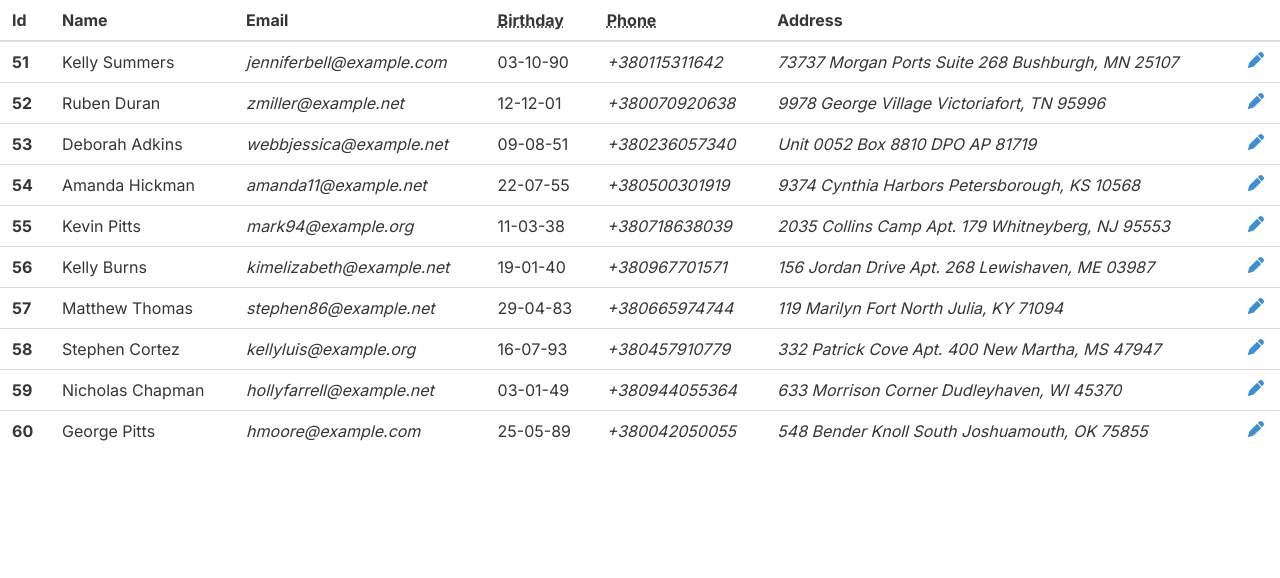
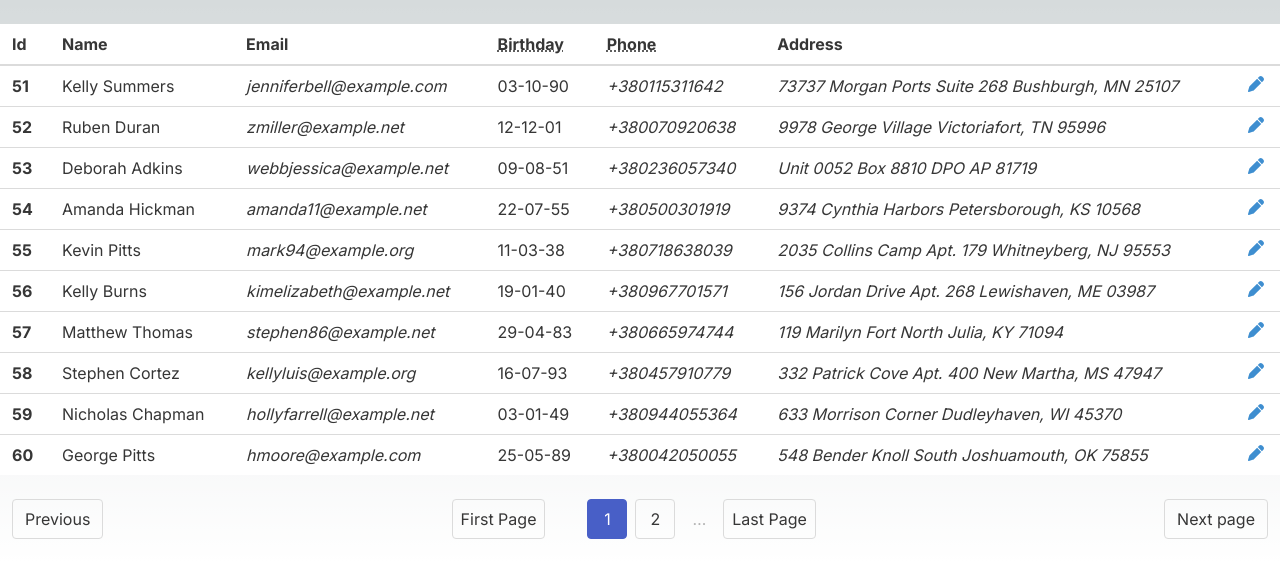
Before and after one commit to ivanbilotserkivskiy/table_test, a Next.js app in the folder table/: page / in a window 1280 px wide. Shown: the top 578 px of the page. Built offline with nearby package versions, Linux system fonts and the light colour scheme; no server answers.

Commit message:
add pagination

```diff
--- /dev/null
+++ b/table/src/app/components/Modal.tsx
@@ -0,0 +1,20 @@
+const Modal = () => {
+  return (
+    <div className="modal">
+      <div className="modal-background"></div>
+      <div className="modal-card">
+        <header className="modal-card-head">
+          <p className="modal-card-title">Modal title</p>
+          <button className="delete" aria-label="close"></button>
+        </header>
+        <section className="modal-card-body"></section>
+        <footer className="modal-card-foot">
+          <button className="button is-success">Save changes</button>
+          <button className="button">Cancel</button>
+        </footer>
+      </div>
+    </div>
+  );
+};
+
+export default Modal;
--- /dev/null
+++ b/table/src/app/components/Pagination.tsx
@@ -0,0 +1,151 @@
+'use client';
+import Link from 'next/link';
+import { usePathname, useSearchParams } from 'next/navigation';
+import { useCallback } from 'react';
+
+type Props = {
+  count: number;
+};
+
+const Pagination: React.FC<Props> = ({ count }) => {
+  const pathname = usePathname();
+  const searchParams = useSearchParams();
+
+  const offset = searchParams.get('offset') || 0;
+  const limit = searchParams.get('limit') || '10';
+
+  const pages = Array.from({ length: count / +limit }, (_, i) => i + 1);
+  const currentPage = Math.ceil(+offset / +limit) + 1;
+
+  const createQueryString = useCallback(
+    (name: string, value: string) => {
+      const params = new URLSearchParams(searchParams);
+      params.set(name, value);
+
+      return params.toString();
+    },
+    [searchParams]
+  );
+
+  return (
+    <nav
+      className="pagination is-centered pr-3 pl-3"
+      role="navigation"
+      aria-label="pagination"
+    >
+      <Link
+        className="pagination-previous"
+        href={
+          pathname +
+          '?' +
+          createQueryString(
+            'offset',
+            `${currentPage <= 1 ? 0 : (currentPage - 2) * +limit}`
+          )
+        }
+      >
+        Previous
+      </Link>
+      <Link
+        className="pagination-next"
+        href={
+          pathname +
+          '?' +
+          createQueryString(
+            'offset',
+            `${
+              currentPage >= pages.length - 1
+                ? pages[pages.length - 2] * +limit
+                : pages[currentPage - 1] * +limit
+            }`
+          )
+        }
+      >
+        Next page
+      </Link>
+      <ul className="pagination-list">
+        <li>
+          <Link
+            className="pagination-link"
+            href={pathname + '?' + createQueryString('offset', '0')}
+          >
+            First Page
+          </Link>
+        </li>
+        {currentPage >= 3 ? (
+          <li>
+            <span className="pagination-ellipsis">&hellip;</span>
+          </li>
+        ) : (
+          <li>
+            <span className="pagination-ellipsis pl-4"></span>
+          </li>
+        )}
+        <li>
+          {currentPage === 1 ? null : (
+            <Link
+              className="pagination-link"
+              href={
+                pathname +
+                '?' +
+                createQueryString('offset', `${(currentPage - 2) * +limit}`)
+              }
+            >
+              {pages[currentPage - 2]}
+            </Link>
+          )}
+        </li>
+        <li>
+          <Link
+            className="pagination-link is-current"
+            href={
+              pathname +
+              '?' +
+              createQueryString('offset', `${(currentPage - 1) * +limit}`)
+            }
+            aria-current="page"
+          >
+            {pages[currentPage - 1]}
+          </Link>
+        </li>
+        {currentPage >= pages[pages.length - 1] ? null : (
+          <li>
+            <Link
+              className="pagination-link"
+              href={
+                pathname +
+                '?' +
+                createQueryString('offset', `${currentPage * +limit}`)
+              }
+            >
+              {pages[currentPage]}
+            </Link>
+          </li>
+        )}
+        {currentPage >= pages[pages.length - 2] ? (
+          <li>
+            <span className="pagination-ellipsis pl-4"></span>
+          </li>
+        ) : (
+          <li>
+            <span className="pagination-ellipsis">&hellip;</span>
+          </li>
+        )}
+        <li>
+          <Link
+            className="pagination-link"
+            href={
+              pathname +
+              '?' +
+              createQueryString('offset', `${pages[pages.length - 2] * +limit}`)
+            }
+          >
+            Last Page
+          </Link>
+        </li>
+      </ul>
+    </nav>
+  );
+};
+
+export default Pagination;
--- a/table/src/app/components/TableRow.tsx
+++ b/table/src/app/components/TableRow.tsx
@@ -20,7 +20,7 @@ const TableRow: React.FC<Props> = ({
 }) => {
   return updateData && updateData.id === data.id ? (
     <tr>
-      <th>{data.id}</th>
+      <th className="is-vcentered">{data.id}</th>
       <td className="is-vcentered">
         <input
           type="text"
@@ -84,8 +84,8 @@ const TableRow: React.FC<Props> = ({
       </td>
     </tr>
   ) : (
-    <tr is-clickable>
-      <th>{data.id}</th>
+    <tr>
+      <th className="is-vcentered">{data.id}</th>
       <td className="is-vcentered">{data.name}</td>
       <td className="is-vcentered">
         <address>
--- a/table/src/app/page.tsx
+++ b/table/src/app/page.tsx
@@ -7,20 +7,26 @@ import TableRow from './components/TableRow';
 import { tableMockData } from './mockData/tableMockData';
 import { PersonData } from './types/PersonData';
 import { getTableData, updatePersonData } from './utils/api';
+import Pagination from './components/Pagination';
+import { useSearchParams } from 'next/navigation';
+import Modal from './components/Modal';
 
 const Home = () => {
   const [tableData, setTableData] = useState<TableData>(tableMockData);
   const [updateData, setUpdateData] = useState<PersonData | null>(null);
+  const searchParams = useSearchParams();
+
+  const offset = searchParams.get('offset') || 0;
+  const limit = searchParams.get('limit') || 10;
 
   const getDataFromServer = async () => {
-    const data = await getTableData();
-
+    const data = await getTableData(`limit=${limit}&offset=${offset}`);
     setTableData(data);
   };
 
   useEffect(() => {
     getDataFromServer();
-  }, []);
+  }, [offset]);
 
   const editUpdateData = (data: PersonData | null) => {
     setUpdateData(data);
@@ -43,7 +49,7 @@ const Home = () => {
 
   return (
     <main>
-      <table className="table is-fullwidth">
+      <table className="table mt-5 is-fullwidth">
         <thead>
           <tr>
             <th>Id</th>
@@ -73,6 +79,8 @@ const Home = () => {
           ))}
         </tbody>
       </table>
+      <Pagination count={tableData.count} />
+      <Modal />
     </main>
   );
 };
--- a/table/src/app/utils/api.ts
+++ b/table/src/app/utils/api.ts
@@ -9,8 +9,8 @@ export const authorizeUser = (formData: UserData) => {
   return client.post<Login>('login/', formData);
 }
 
-export const getTableData = () => {
-  return client.get<TableData>('table/');
+export const getTableData = (params:string) => {
+  return client.get<TableData>(`table/?${params}`);
 }
 
 export const updatePersonData = ({ name, email, phone_number, address, birthday_date, id }: PersonData) => {
--- a/table/src/app/utils/baseURL.ts
+++ b/table/src/app/utils/baseURL.ts
@@ -1 +1 @@
-export const baseURL = 'http://146.190.118.121/api/';
+export const baseURL = 'https://technical-task-api.icapgroupgmbh.com/api/';
```
Also changed, not shown: table/src/app/utils/searchParamsHandler.ts (added).
